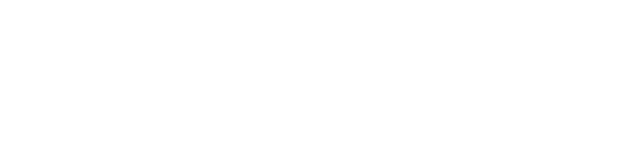
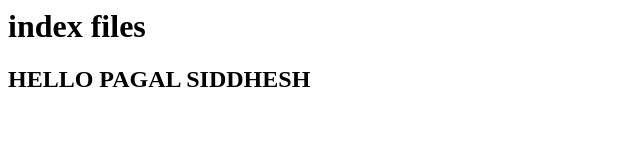
Before and after one commit to Nadiya251/githubtut, a plain HTML site: page index.html in a window 1280 px wide. Shown: the whole page, without its empty margins (0-640 px from the left). Drawn offline with Linux system fonts and the light colour scheme.

```diff
--- a/index.html
+++ b/index.html
@@ -0,0 +1,2 @@
+<h1>index files</h1>
+<h2>HELLO PAGAL SIDDHESH</h2>
```
Also changed, not shown: contactus.html (+1 -0 lines), about.html (line endings or trailing spaces).
